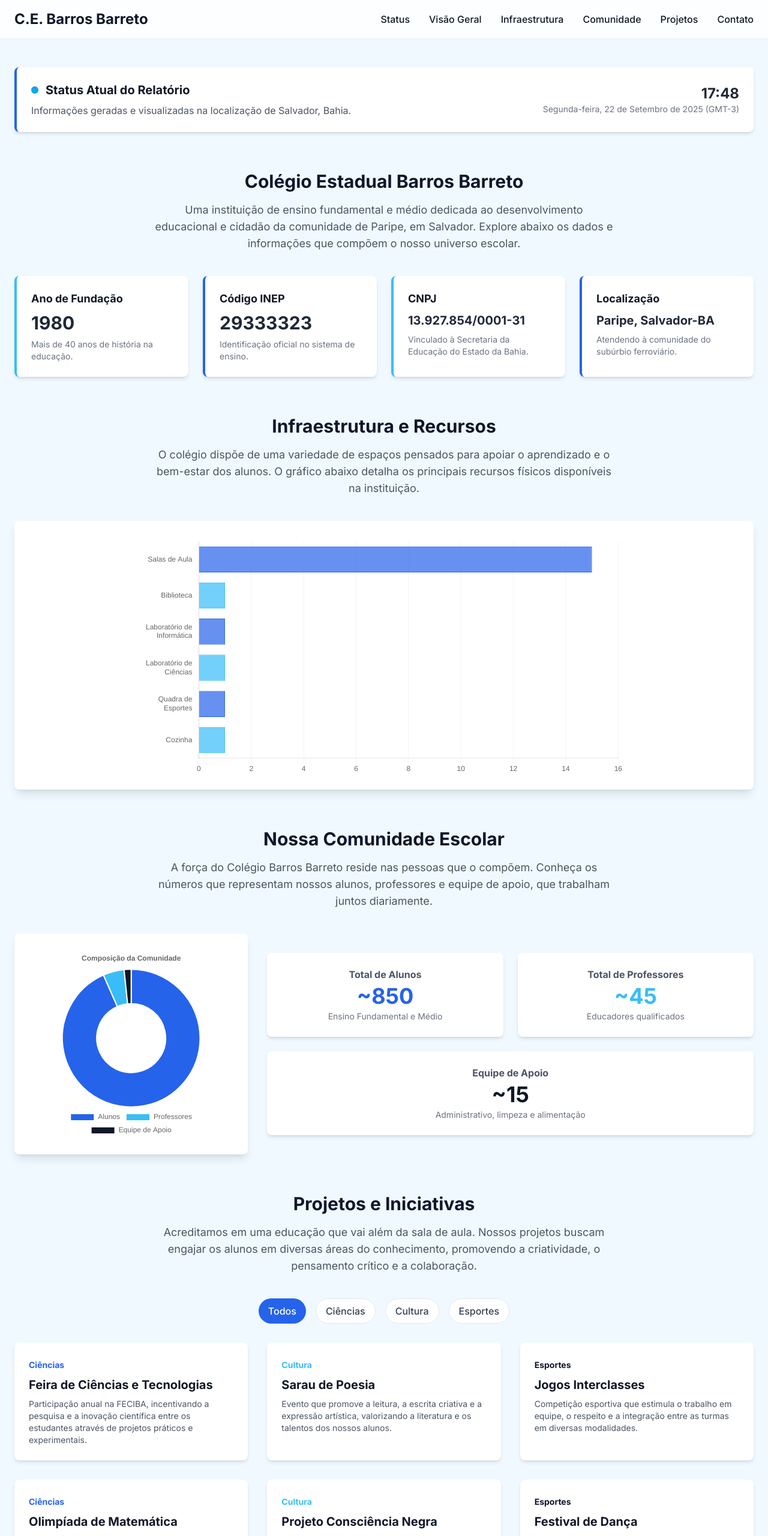
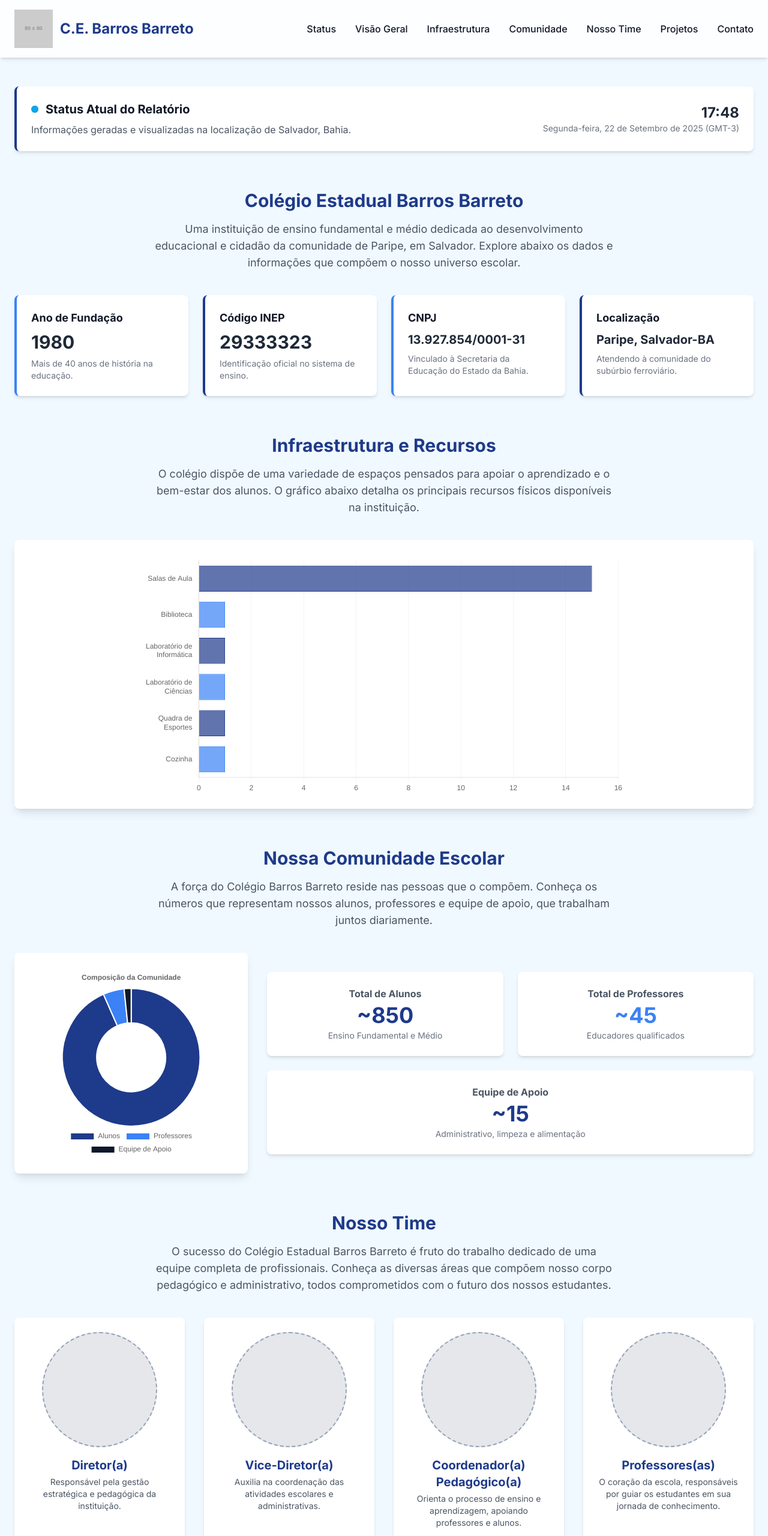
Before and after one commit to wilderpaz/cebb, a plain HTML site: page index.html in a window 1280 px wide. Shown: the top 2560 px of the page at 60% size. Drawn offline with nearby package versions, Linux system fonts and the light colour scheme; placeholder pictures from the web are drawn by us.

Commit message:
Update index.html

```diff
--- a/index.html
+++ b/index.html
@@ -3,26 +3,16 @@
 <head>
     <meta charset="UTF-8">
     <meta name="viewport" content="width=device-width, initial-scale=1.0">
-    <title>Relatório Interativo - Colégio Estadual Barros Barreto - CEBB</title>
+    <title>Relatório Interativo - Colégio Estadual Barros Barreto</title>
     <script src="https://cdn.tailwindcss.com"></script>
     <script src="https://cdn.jsdelivr.net/npm/chart.js"></script>
     <link rel="preconnect" href="https://fonts.googleapis.com">
     <link rel="preconnect" href="https://fonts.gstatic.com" crossorigin>
     <link href="https://fonts.googleapis.com/css2?family=Inter:wght@400;500;700&display=swap" rel="stylesheet">
-    <!-- Chosen Palette: Brilliant Blues -->
-    <!-- Application Structure Plan: A single-page dashboard design with a sticky top navigation for easy access to thematic sections: "Status", "Visão Geral", "Infraestrutura", "Comunidade", "Projetos", and "Contato". This structure was chosen to logically group disparate information (live time, administrative data, physical assets, community numbers, activities) into digestible, user-friendly modules. The flow encourages exploration either by scrolling or direct navigation, making it easy for parents, students, or community members to find specific information quickly without being overwhelmed. Key interactions include chart tooltips for data details and a filterable project list to engage the user. -->
-    <!-- Visualization & Content Choices:
-        - Report Info: Live Date/Time. Goal: Inform. Viz/Method: HTML card with live indicator. Interaction: Static display. Justification: Adds a dynamic, "current" feel to the static report data. Library: Tailwind CSS.
-        - Report Info: Core school data (founding year, INEP, location). Goal: Inform. Viz/Method: HTML info cards. Interaction: Static display. Justification: Provides immediate, scannable key facts. Library: Tailwind CSS.
-        - Report Info: Infrastructure quantities (classrooms, labs). Goal: Compare. Viz/Method: Horizontal Bar Chart. Interaction: Hover tooltips for exact numbers. Justification: Effectively compares the quantities of different physical assets. Library: Chart.js (Canvas).
-        - Report Info: School community numbers (students, staff). Goal: Show Proportions. Viz/Method: Donut Chart. Interaction: Hover tooltips. Justification: Clearly illustrates the composition of the school community. Library: Chart.js (Canvas).
-        - Report Info: List of educational projects. Goal: Organize/Explore. Viz/Method: Filterable list of HTML cards. Interaction: Clickable filter buttons to dynamically display relevant projects. Justification: Creates an engaging way to browse school activities by area of interest. Library: Vanilla JS.
-    -->
-    <!-- CONFIRMATION: NO SVG graphics used. NO Mermaid JS used. -->
     <style>
         body {
             font-family: 'Inter', sans-serif;
-            background-color: #F0F9FF; /* Lightest Blue */
+            background-color: #F0F9FF; /* Cor de fundo suave */
         }
         .chart-container {
             position: relative;
@@ -42,27 +32,41 @@
             transition: color 0.3s;
         }
         .nav-link:hover {
-            color: #38BDF8; /* Lighter Blue accent on hover */
+            color: #1E3A8A; /* Cor de hover mais escura, como o azul do logo */
         }
-        .project-card {
+        .project-card, .team-member-card {
             transition: transform 0.3s, box-shadow 0.3s;
         }
-        .project-card:hover {
+        .project-card:hover, .team-member-card:hover {
             transform: translateY(-5px);
             box-shadow: 0 10px 15px -3px rgba(0, 0, 0, 0.1), 0 4px 6px -2px rgba(0, 0, 0, 0.05);
+        }
+        .img-placeholder {
+            background-color: #E2E8F0;
+            border: 2px dashed #94A3B8;
+            color: #94A3B8;
+            display: flex;
+            align-items: center;
+            justify-content: center;
+            font-size: 0.875rem;
+            line-height: 1.25rem;
         }
     </style>
 </head>
 <body class="text-gray-900">
 
-    <header class="bg-white/80 backdrop-blur-md sticky top-0 z-50 shadow-sm">
+    <header class="bg-white/80 backdrop-blur-md sticky top-0 z-50 shadow-md">
         <nav class="container mx-auto px-6 py-4 flex justify-between items-center">
-            <h1 class="text-xl md:text-2xl font-bold text-[#0F172A]">C.E. Barros Barreto</h1>
+            <a href="#" class="flex items-center">
+                <img src="https://placehold.co/80x80/FFFFFF/000000?text=CEBB" alt="Logomarca do Colégio Estadual Barros Barreto" class="h-16 w-16 mr-3">
+                <span class="text-xl md:text-2xl font-bold text-[#1E3A8A]">C.E. Barros Barreto</span>
+            </a>
             <div class="hidden md:flex space-x-8">
                 <a href="#status" class="nav-link font-medium">Status</a>
                 <a href="#overview" class="nav-link font-medium">Visão Geral</a>
                 <a href="#infra" class="nav-link font-medium">Infraestrutura</a>
                 <a href="#community" class="nav-link font-medium">Comunidade</a>
+                <a href="#team" class="nav-link font-medium">Nosso Time</a>
                 <a href="#projects" class="nav-link font-medium">Projetos</a>
                 <a href="#contact" class="nav-link font-medium">Contato</a>
             </div>
@@ -75,6 +79,7 @@
             <a href="#overview" class="block text-center py-2 px-4 text-sm hover:bg-gray-100">Visão Geral</a>
             <a href="#infra" class="block text-center py-2 px-4 text-sm hover:bg-gray-100">Infraestrutura</a>
             <a href="#community" class="block text-center py-2 px-4 text-sm hover:bg-gray-100">Comunidade</a>
+            <a href="#team" class="block text-center py-2 px-4 text-sm hover:bg-gray-100">Nosso Time</a>
             <a href="#projects" class="block text-center py-2 px-4 text-sm hover:bg-gray-100">Projetos</a>
             <a href="#contact" class="block text-center py-2 px-4 text-sm hover:bg-gray-100">Contato</a>
         </div>
@@ -83,7 +88,7 @@
     <main class="container mx-auto px-6 py-12">
 
         <section id="status" class="mb-16 scroll-mt-24">
-            <div class="bg-white p-6 rounded-lg shadow-md border-l-4 border-[#2563EB] flex flex-col md:flex-row justify-between items-center">
+            <div class="bg-white p-6 rounded-lg shadow-md border-l-4 border-[#1E3A8A] flex flex-col md:flex-row justify-between items-center">
                 <div>
                     <h2 class="font-bold text-xl mb-2 flex items-center">
                         <span class="relative flex h-3 w-3 mr-3">
@@ -102,27 +107,27 @@
         </section>
 
         <section id="overview" class="mb-16 scroll-mt-24">
-            <h2 class="text-3xl font-bold text-center mb-4 text-[#0F172A]">Colégio Estadual Barros Barreto</h2>
+            <h2 class="text-3xl font-bold text-center mb-4 text-[#1E3A8A]">Colégio Estadual Barros Barreto</h2>
             <p class="text-center text-lg text-gray-600 max-w-3xl mx-auto mb-10">
                 Uma instituição de ensino fundamental e médio dedicada ao desenvolvimento educacional e cidadão da comunidade de Paripe, em Salvador. Explore abaixo os dados e informações que compõem o nosso universo escolar.
             </p>
             <div class="grid grid-cols-1 md:grid-cols-2 lg:grid-cols-4 gap-6">
-                <div class="bg-white p-6 rounded-lg shadow-md border-l-4 border-[#38BDF8]">
+                <div class="bg-white p-6 rounded-lg shadow-md border-l-4 border-[#3B82F6]">
                     <h3 class="font-bold text-lg mb-2">Ano de Fundação</h3>
                     <p class="text-3xl font-bold text-gray-800">1980</p>
                     <p class="text-sm text-gray-500 mt-2">Mais de 40 anos de história na educação.</p>
                 </div>
-                <div class="bg-white p-6 rounded-lg shadow-md border-l-4 border-[#2563EB]">
+                <div class="bg-white p-6 rounded-lg shadow-md border-l-4 border-[#1E3A8A]">
                     <h3 class="font-bold text-lg mb-2">Código INEP</h3>
                     <p class="text-3xl font-bold text-gray-800">29333323</p>
                     <p class="text-sm text-gray-500 mt-2">Identificação oficial no sistema de ensino.</p>
                 </div>
-                <div class="bg-white p-6 rounded-lg shadow-md border-l-4 border-[#38BDF8]">
+                <div class="bg-white p-6 rounded-lg shadow-md border-l-4 border-[#3B82F6]">
                     <h3 class="font-bold text-lg mb-2">CNPJ</h3>
                     <p class="text-xl font-bold text-gray-800">13.927.854/0001-31</p>
                     <p class="text-sm text-gray-500 mt-2">Vinculado à Secretaria da Educação do Estado da Bahia.</p>
                 </div>
-                 <div class="bg-white p-6 rounded-lg shadow-md border-l-4 border-[#2563EB]">
+                 <div class="bg-white p-6 rounded-lg shadow-md border-l-4 border-[#1E3A8A]">
                     <h3 class="font-bold text-lg mb-2">Localização</h3>
                     <p class="text-xl font-bold text-gray-800">Paripe, Salvador-BA</p>
                     <p class="text-sm text-gray-500 mt-2">Atendendo à comunidade do subúrbio ferroviário.</p>
@@ -131,7 +136,7 @@
         </section>
 
         <section id="infra" class="mb-16 scroll-mt-24">
-            <h2 class="text-3xl font-bold text-center mb-4 text-[#0F172A]">Infraestrutura e Recursos</h2>
+            <h2 class="text-3xl font-bold text-center mb-4 text-[#1E3A8A]">Infraestrutura e Recursos</h2>
             <p class="text-center text-lg text-gray-600 max-w-3xl mx-auto mb-10">
                 O colégio dispõe de uma variedade de espaços pensados para apoiar o aprendizado e o bem-estar dos alunos. O gráfico abaixo detalha os principais recursos físicos disponíveis na instituição.
             </p>
@@ -143,7 +148,7 @@
         </section>
 
         <section id="community" class="mb-16 scroll-mt-24">
-             <h2 class="text-3xl font-bold text-center mb-4 text-[#0F172A]">Nossa Comunidade Escolar</h2>
+             <h2 class="text-3xl font-bold text-center mb-4 text-[#1E3A8A]">Nossa Comunidade Escolar</h2>
             <p class="text-center text-lg text-gray-600 max-w-3xl mx-auto mb-10">
                 A força do Colégio Barros Barreto reside nas pessoas que o compõem. Conheça os números que representam nossos alunos, professores e equipe de apoio, que trabalham juntos diariamente.
             </p>
@@ -156,30 +161,76 @@
                 <div class="md:col-span-2 grid grid-cols-1 sm:grid-cols-2 gap-6">
                     <div class="bg-white p-6 rounded-lg shadow-md text-center">
                          <h3 class="font-semibold text-gray-600 mb-1">Total de Alunos</h3>
-                         <p class="text-4xl font-bold text-[#2563EB]">~850</p>
+                         <p class="text-4xl font-bold text-[#1E3A8A]">~850</p>
                          <p class="text-sm text-gray-500 mt-1">Ensino Fundamental e Médio</p>
                     </div>
                     <div class="bg-white p-6 rounded-lg shadow-md text-center">
                          <h3 class="font-semibold text-gray-600 mb-1">Total de Professores</h3>
-                         <p class="text-4xl font-bold text-[#38BDF8]">~45</p>
+                         <p class="text-4xl font-bold text-[#3B82F6]">~45</p>
                          <p class="text-sm text-gray-500 mt-1">Educadores qualificados</p>
                     </div>
                     <div class="bg-white p-6 rounded-lg shadow-md text-center col-span-1 sm:col-span-2">
                          <h3 class="font-semibold text-gray-600 mb-1">Equipe de Apoio</h3>
-                         <p class="text-4xl font-bold text-[#0F172A]">~15</p>
+                         <p class="text-4xl font-bold text-[#1E3A8A]">~15</p>
                          <p class="text-sm text-gray-500 mt-1">Administrativo, limpeza e alimentação</p>
                     </div>
                 </div>
             </div>
         </section>
 
+        <section id="team" class="mb-16 scroll-mt-24">
+            <h2 class="text-3xl font-bold text-center mb-4 text-[#1E3A8A]">Nosso Time</h2>
+            <p class="text-center text-lg text-gray-600 max-w-3xl mx-auto mb-10">
+                O sucesso do Colégio Estadual Barros Barreto é fruto do trabalho dedicado de uma equipe completa de profissionais. Conheça as diversas áreas que compõem nosso corpo pedagógico e administrativo, todos comprometidos com o futuro dos nossos estudantes.
+            </p>
+            <div class="grid grid-cols-1 md:grid-cols-2 lg:grid-cols-4 gap-8">
+                <!-- Diretor(a) -->
+                <div class="team-member-card bg-white rounded-lg shadow-md overflow-hidden p-6 text-center">
+                    <div class="h-48 w-48 rounded-full bg-gray-200 mx-auto mb-4 img-placeholder">
+                        <span></span>
+                    </div>
+                    <h3 class="font-bold text-xl mb-1 text-[#1E3A8A]">Diretor(a)</h3>
+                    <p class="text-gray-600 text-sm">Responsável pela gestão estratégica e pedagógica da instituição.</p>
+                </div>
+                <!-- Vice-Diretor(a) -->
+                <div class="team-member-card bg-white rounded-lg shadow-md overflow-hidden p-6 text-center">
+                    <div class="h-48 w-48 rounded-full bg-gray-200 mx-auto mb-4 img-placeholder">
+                        <span></span>
+                    </div>
+                    <h3 class="font-bold text-xl mb-1 text-[#1E3A8A]">Vice-Diretor(a)</h3>
+                    <p class="text-gray-600 text-sm">Auxilia na coordenação das atividades escolares e administrativas.</p>
+                </div>
+                <!-- Coordenador(a) Pedagógico(a) -->
+                <div class="team-member-card bg-white rounded-lg shadow-md overflow-hidden p-6 text-center">
+                    <div class="h-48 w-48 rounded-full bg-gray-200 mx-auto mb-4 img-placeholder">
+                        <span></span>
+                    </div>
+                    <h3 class="font-bold text-xl mb-1 text-[#1E3A8A]">Coordenador(a) Pedagógico(a)</h3>
+                    <p class="text-gray-600 text-sm">Orienta o processo de ensino e aprendizagem, apoiando professores e alunos.</p>
+                </div>
+                <!-- Professores(as) -->
+                <div class="team-member-card bg-white rounded-lg shadow-md overflow-hidden p-6 text-center">
+                    <div class="h-48 w-48 rounded-full bg-gray-200 mx-auto mb-4 img-placeholder">
+                        <span></span>
+                    </div>
+                    <h3 class="font-bold text-xl mb-1 text-[#1E3A8A]">Professores(as)</h3>
+                    <p class="text-gray-600 text-sm">O coração da escola, responsáveis por guiar os estudantes em sua jornada de conhecimento.</p>
+                </div>
+                <!-- Demais Profissionais -->
+                <div class="team-member-card bg-white rounded-lg shadow-md overflow-hidden p-6 text-center lg:col-span-4">
+                    <h3 class="font-bold text-xl mb-1 text-[#1E3A8A]">Demais Profissionais e Colaboradores</h3>
+                    <p class="text-gray-600 text-sm">Funcionários administrativos, estagiários, vigilantes, zeladores, nutricionistas e bibliotecários que complementam o time.</p>
+                </div>
+            </div>
+        </section>
+
         <section id="projects" class="mb-16 scroll-mt-24">
-            <h2 class="text-3xl font-bold text-center mb-4 text-[#0F172A]">Projetos e Iniciativas</h2>
+            <h2 class="text-3xl font-bold text-center mb-4 text-[#1E3A8A]">Projetos e Iniciativas</h2>
             <p class="text-center text-lg text-gray-600 max-w-3xl mx-auto mb-10">
                 Acreditamos em uma educação que vai além da sala de aula. Nossos projetos buscam engajar os alunos em diversas áreas do conhecimento, promovendo a criatividade, o pensamento crítico e a colaboração.
             </p>
             <div class="flex justify-center space-x-2 md:space-x-4 mb-8">
-                <button class="filter-btn bg-[#2563EB] text-white px-4 py-2 rounded-full font-medium" data-filter="all">Todos</button>
+                <button class="filter-btn bg-[#1E3A8A] text-white px-4 py-2 rounded-full font-medium" data-filter="all">Todos</button>
                 <button class="filter-btn bg-white text-gray-700 px-4 py-2 rounded-full font-medium border" data-filter="ciencias">Ciências</button>
                 <button class="filter-btn bg-white text-gray-700 px-4 py-2 rounded-full font-medium border" data-filter="cultura">Cultura</button>
                 <button class="filter-btn bg-white text-gray-700 px-4 py-2 rounded-full font-medium border" data-filter="esportes">Esportes</button>
@@ -187,42 +238,42 @@
             <div id="project-list" class="grid grid-cols-1 md:grid-cols-2 lg:grid-cols-3 gap-8">
                 <div class="project-card bg-white rounded-lg shadow-md overflow-hidden" data-category="ciencias">
                     <div class="p-6">
-                        <span class="text-sm font-semibold text-[#2563EB]">Ciências</span>
+                        <span class="text-sm font-semibold text-[#3B82F6]">Ciências</span>
                         <h3 class="font-bold text-xl my-2">Feira de Ciências e Tecnologias</h3>
                         <p class="text-gray-600 text-sm">Participação anual na FECIBA, incentivando a pesquisa e a inovação científica entre os estudantes através de projetos práticos e experimentais.</p>
                     </div>
                 </div>
                 <div class="project-card bg-white rounded-lg shadow-md overflow-hidden" data-category="cultura">
                     <div class="p-6">
-                        <span class="text-sm font-semibold text-[#38BDF8]">Cultura</span>
+                        <span class="text-sm font-semibold text-[#1E3A8A]">Cultura</span>
                         <h3 class="font-bold text-xl my-2">Sarau de Poesia</h3>
                         <p class="text-gray-600 text-sm">Evento que promove a leitura, a escrita criativa e a expressão artística, valorizando a literatura e os talentos dos nossos alunos.</p>
                     </div>
                 </div>
                 <div class="project-card bg-white rounded-lg shadow-md overflow-hidden" data-category="esportes">
                     <div class="p-6">
-                        <span class="text-sm font-semibold text-[#0F172A]">Esportes</span>
+                        <span class="text-sm font-semibold text-[#3B82F6]">Esportes</span>
                         <h3 class="font-bold text-xl my-2">Jogos Interclasses</h3>
                         <p class="text-gray-600 text-sm">Competição esportiva que estimula o trabalho em equipe, o respeito e a integração entre as turmas em diversas modalidades.</p>
                     </div>
                 </div>
                 <div class="project-card bg-white rounded-lg shadow-md overflow-hidden" data-category="ciencias">
                     <div class="p-6">
-                        <span class="text-sm font-semibold text-[#2563EB]">Ciências</span>
+                        <span class="text-sm font-semibold text-[#3B82F6]">Ciências</span>
                         <h3 class="font-bold text-xl my-2">Olimpíada de Matemática</h3>
                         <p class="text-gray-600 text-sm">Preparação e participação na OBMEP, desafiando os alunos a resolverem problemas complexos e a desenvolverem o raciocínio lógico.</p>
                     </div>
                 </div>
                 <div class="project-card bg-white rounded-lg shadow-md overflow-hidden" data-category="cultura">
                      <div class="p-6">
-                        <span class="text-sm font-semibold text-[#38BDF8]">Cultura</span>
+                        <span class="text-sm font-semibold text-[#1E3A8A]">Cultura</span>
                         <h3 class="font-bold text-xl my-2">Projeto Consciência Negra</h3>
                         <p class="text-gray-600 text-sm">Atividades, palestras e apresentações durante o mês de novembro para celebrar e refletir sobre a cultura e história afro-brasileira.</p>
                     </div>
                 </div>
                  <div class="project-card bg-white rounded-lg shadow-md overflow-hidden" data-category="esportes">
                     <div class="p-6">
-                        <span class="text-sm font-semibold text-[#0F172A]">Esportes</span>
+                        <span class="text-sm font-semibold text-[#3B82F6]">Esportes</span>
                         <h3 class="font-bold text-xl my-2">Festival de Dança</h3>
                         <p class="text-gray-600 text-sm">Apresentações de diversos estilos de dança, promovendo a expressão corporal, a cultura e a integração entre os estudantes.</p>
                     </div>
@@ -231,7 +282,7 @@
         </section>
 
         <section id="contact" class="scroll-mt-24 bg-white p-8 rounded-lg shadow-lg">
-            <h2 class="text-3xl font-bold text-center mb-6 text-[#0F172A]">Contato e Redes Sociais</h2>
+            <h2 class="text-3xl font-bold text-center mb-6 text-[#1E3A8A]">Contato e Redes Sociais</h2>
             <div class="flex flex-col md:flex-row justify-center items-center gap-8 text-center">
                  <div class="flex-1">
                     <h3 class="font-bold text-lg mb-2">Endereço</h3>
@@ -241,13 +292,13 @@
                 <div class="flex-1">
                     <h3 class="font-bold text-lg mb-2">Redes Sociais</h3>
                     <p class="text-gray-600">Acompanhe nossas atividades:</p>
-                    <a href="#" class="text-[#2563EB] hover:underline">Instagram: @cebarrosbarreto</a>
+                    <a href="#" class="text-[#3B82F6] hover:underline">Instagram: @cebarrosbarreto</a>
                 </div>
             </div>
         </section>
     </main>
 
-    <footer class="bg-[#0F172A] text-white mt-16">
+    <footer class="bg-[#1E3A8A] text-white mt-16">
         <div class="container mx-auto px-6 py-4 text-center">
             <p>&copy; 2025 Colégio Estadual Barros Barreto. Todos os direitos reservados.</p>
         </div>
@@ -277,20 +328,20 @@
                         label: 'Quantidade',
                         data: [15, 1, 1, 1, 1, 1],
                         backgroundColor: [
-                            'rgba(37, 99, 235, 0.7)',
-                            'rgba(56, 189, 248, 0.7)',
-                            'rgba(37, 99, 235, 0.7)',
-                            'rgba(56, 189, 248, 0.7)',
-                            'rgba(37, 99, 235, 0.7)',
-                            'rgba(56, 189, 248, 0.7)'
+                            'rgba(30, 58, 138, 0.7)',
+                            'rgba(59, 130, 246, 0.7)',
+                            'rgba(30, 58, 138, 0.7)',
+                            'rgba(59, 130, 246, 0.7)',
+                            'rgba(30, 58, 138, 0.7)',
+                            'rgba(59, 130, 246, 0.7)'
                         ],
                         borderColor: [
-                            '#2563EB',
-                            '#38BDF8',
-                            '#2563EB',
-                            '#38BDF8',
-                            '#2563EB',
-                            '#38BDF8'
+                            '#1E3A8A',
+                            '#3B82F6',
+                            '#1E3A8A',
+                            '#3B82F6',
+                            '#1E3A8A',
+                            '#3B82F6'
                         ],
                         borderWidth: 1
                     }]
@@ -352,8 +403,8 @@
                         label: 'Membros da Comunidade',
                         data: [850, 45, 15],
                         backgroundColor: [
-                            '#2563EB',
-                            '#38BDF8',
+                            '#1E3A8A',
+                            '#3B82F6',
                             '#0F172A'
                         ],
                         hoverOffset: 4
@@ -380,10 +431,10 @@
             filterButtons.forEach(button => {
                 button.addEventListener('click', () => {
                     filterButtons.forEach(btn => {
-                         btn.classList.remove('bg-[#2563EB]', 'text-white');
+                         btn.classList.remove('bg-[#1E3A8A]', 'text-white');
                          btn.classList.add('bg-white', 'text-gray-700');
                     });
-                    button.classList.add('bg-[#2563EB]', 'text-white');
+                    button.classList.add('bg-[#1E3A8A]', 'text-white');
                     button.classList.remove('bg-white', 'text-gray-700');
 
                     const filter = button.dataset.filter;
```
